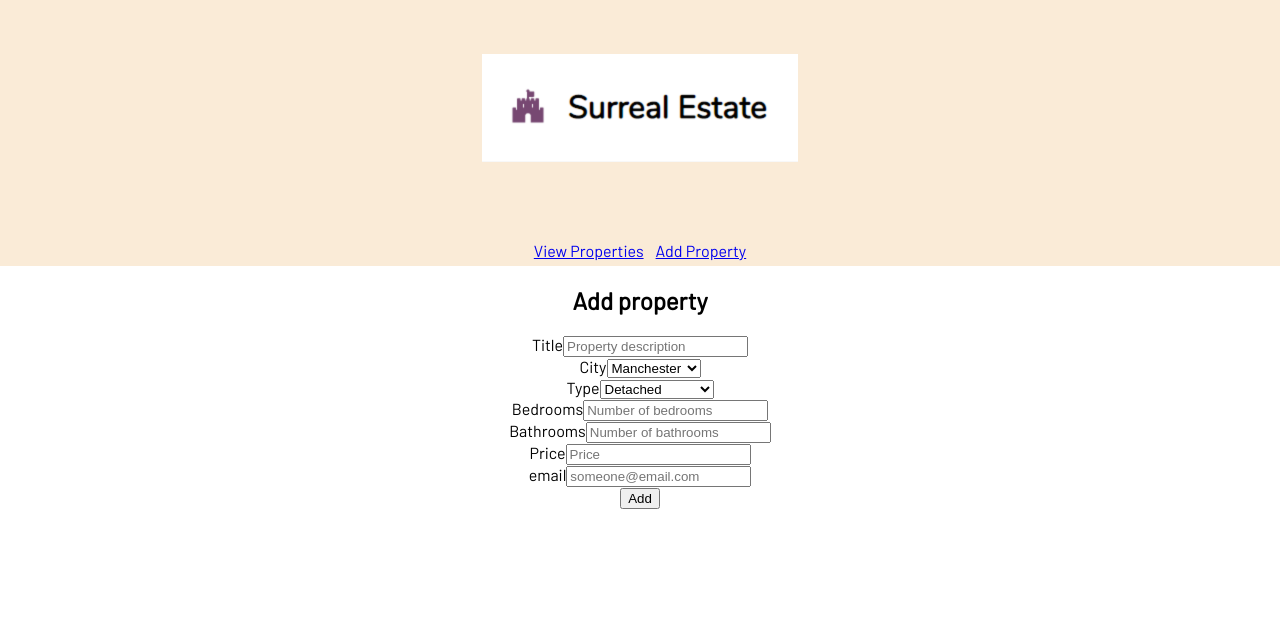
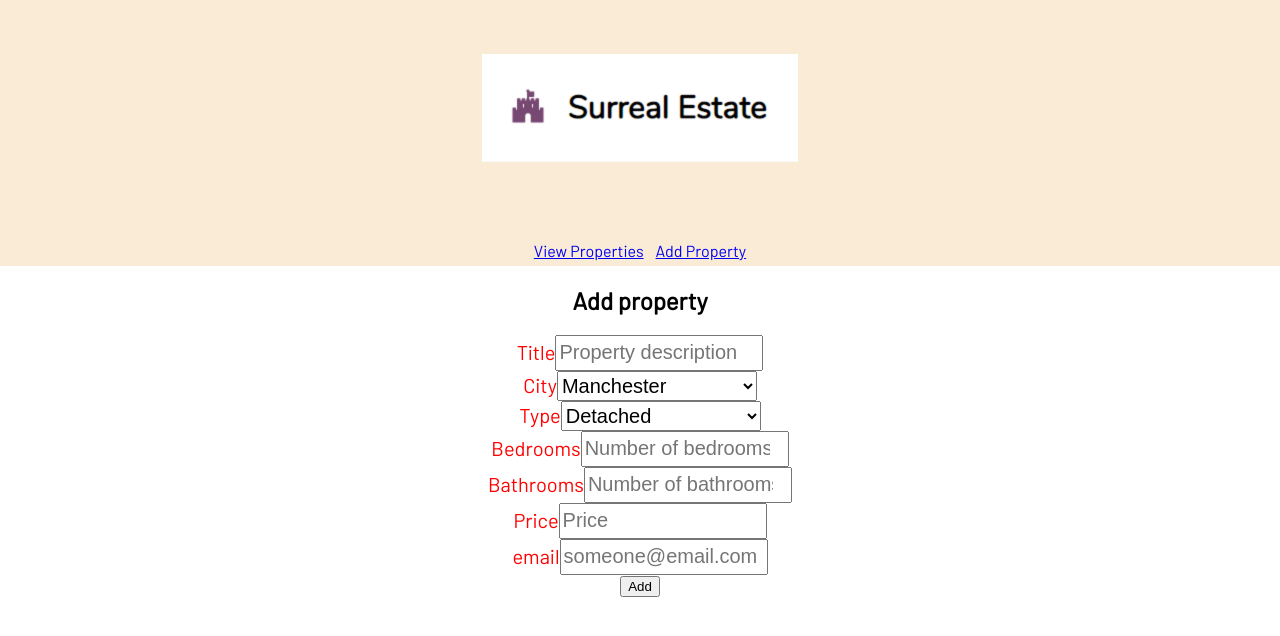
Before and after one commit to billsongames/surreal-estate, a React (Create React App) app: page /AddProperty in a window 1280 px wide. Shown: the top 636 px of the page. Built offline with nearby package versions, Linux system fonts and the light colour scheme.

Commit message:
property search working

```diff
--- a/src/components/AddProperty/AddProperty.jsx
+++ b/src/components/AddProperty/AddProperty.jsx
@@ -62,7 +62,7 @@ function AddProperty() {
       <div className="add-property">
         <h2>Add property</h2>
         <form onSubmit={handleAddProperty}>
-          <div>
+          <div className="input-field">
             <label htmlFor="title">Title</label>
             <input
               required
@@ -74,7 +74,7 @@ function AddProperty() {
             </input>
           </div>
 
-          <div>
+          <div className="input-field">
             <label htmlFor="city">City</label>
             <select
               required
@@ -88,7 +88,7 @@ function AddProperty() {
             </select>
           </div>
 
-          <div>
+          <div className="input-field">
             <label htmlFor="type">Type</label>
             <select id="type" name="type" value={fields.type} placeholder="Property type" onChange={handleFieldChange}>
             {types.map((type) => (
@@ -97,40 +97,46 @@ function AddProperty() {
             </select>
           </div>
 
-          <div>
+          <div className="input-field">
             <label htmlFor="Bedrooms">Bedrooms</label>
             <input
               required
               id="bedrooms"
               name="bedrooms"
+              type="number"
+              min={0}
               placeholder="Number of bedrooms"
               onChange={handleFieldChange}>
             </input>
           </div>
 
-          <div>
+          <div className="input-field">
             <label htmlFor="Bathrooms">Bathrooms</label>
             <input
               required
               id="bathrooms"
               name="bathrooms"
+              type="number"
+              min={0}
               placeholder="Number of bathrooms"
               onChange={handleFieldChange}>
             </input>
           </div>
 
-          <div>
+          <div className="input-field">
             <label htmlFor="Price">Price</label>
             <input
               required
               id="price"
               name="price"
+              type="number"
+              min={0}
               placeholder="Price"
               onChange={handleFieldChange}>
             </input>
           </div>
 
-          <div>
+          <div className="input-field">
             <label htmlFor="email">email</label>
             <input
               required
@@ -141,7 +147,7 @@ function AddProperty() {
             </input>
           </div>
 
-          <div>
+          <div className="input-field">
             <button type="submit">Add</button>
           </div>
         </form>
--- a/src/components/AddProperty/add-property.css
+++ b/src/components/AddProperty/add-property.css
@@ -1,5 +1,21 @@
 .add-property {
   padding: 10px%
+}
+
+.input-field {
+  width: 500px;
+  margin: auto
+}
+
+.input-field > input, select{
+  height: 30px;
+  font-size: 20px;
+  width: 200px
+}
+
+.input-field > label {
+  color: red;
+  font-size: 20px;
 }
 
 .alert-message {
--- a/src/components/Properties/properties.css
+++ b/src/components/Properties/properties.css
@@ -5,5 +5,5 @@
 
 .property-cards {
   display: grid;
-  grid-template-columns: 20% 20% 20% 20% 20%;
+  grid-template-columns: 25% 25% 25% 25%;
 }
--- a/src/components/SideBar/SideBar.jsx
+++ b/src/components/SideBar/SideBar.jsx
@@ -1,36 +1,65 @@
-import React from "react";
-import { Link, useLocation } from "react-router-dom"
+import { React, useState } from "react";
+import { Link, useLocation, useNavigate } from "react-router-dom"
 import QueryString from "qs";
 
-import {homeUrl, cities } from "../../data/data";
+import {homeUrl, cities} from "../../data/data";
 
 import "./sidebar.css"
 
-function SideBar() {
+function SideBar(properties) {
+  const [searchText, setSearchText] = useState("")
+  const navigate = useNavigate()
+  const { search } = useLocation()
+
+
   const BuildQueryString = (operation, valueObj) => {
-    const { search } = useLocation()
+    const currentQueryParams = QueryString.parse(search, {ignoreQueryPrefix:true})
+    const newQuery={...currentQueryParams, [operation]: JSON.stringify(valueObj)}
+    return QueryString.stringify(newQuery, {addQueryPrefix: true, encode: false})
+  }
 
-    const currentQueryParams = QueryString.parse(search, {ignoreQueryPrefix:true})
+  const handleSearch = (event) => {
+    event.preventDefault()
+    BuildQueryString("query", { title: {$regex: {searchText} }})
+    const searchQuery = BuildQueryString("query", { title: {$regex: searchText } })
 
-    const newQuery={...currentQueryParams, [operation]: JSON.stringify(valueObj)}
+    navigate(searchQuery)
+    }
 
-    return QueryString.stringify(newQuery, {addQueryPrefix: true, encode: false})
+  const handleFieldChange = (event) => {
+    setSearchText(event.target.value)
   }
 
   return(
     <div className="sidebar">
       <div className="sidebar-link">
+        <form onSubmit={handleSearch}>
+          <label htmlFor="search">Search properties</label>
+            <input
+              id="search"
+              name="search"
+              value={searchText}
+              placeholder="Search properties"
+              onChange={handleFieldChange}>
+            </input>
+            <div>
+              <button type="submit">Search</button>
+            </div>
+          </form>
+        </div>
+
+      <div className="sidebar-link">
         <Link className="sidebar-link" to={homeUrl}>View all properties</Link>
       </div>
       {cities.map((location) => (
-        <div key={location} className="sidebar-link">
-          <Link to={BuildQueryString("query", {city: location})}>{location}</Link>
-        </div>
+      <div key={location} className="sidebar-link">
+        <Link to={BuildQueryString("query", {city: location})}>{location}</Link>
+      </div>
       ))}
+
       <Link className="sidebar-link" to={BuildQueryString("sort", {price: 1})}>Sort by Price ascending</Link>
       <Link className="sidebar-link" to={BuildQueryString("sort", {price: -1})}>Sort by Price descending</Link>
     </div>
-
   )
 }
 export default SideBar
```
Also changed, not shown: src/components/PropertyCard/PropertyCard.jsx (+10 -0 lines).
